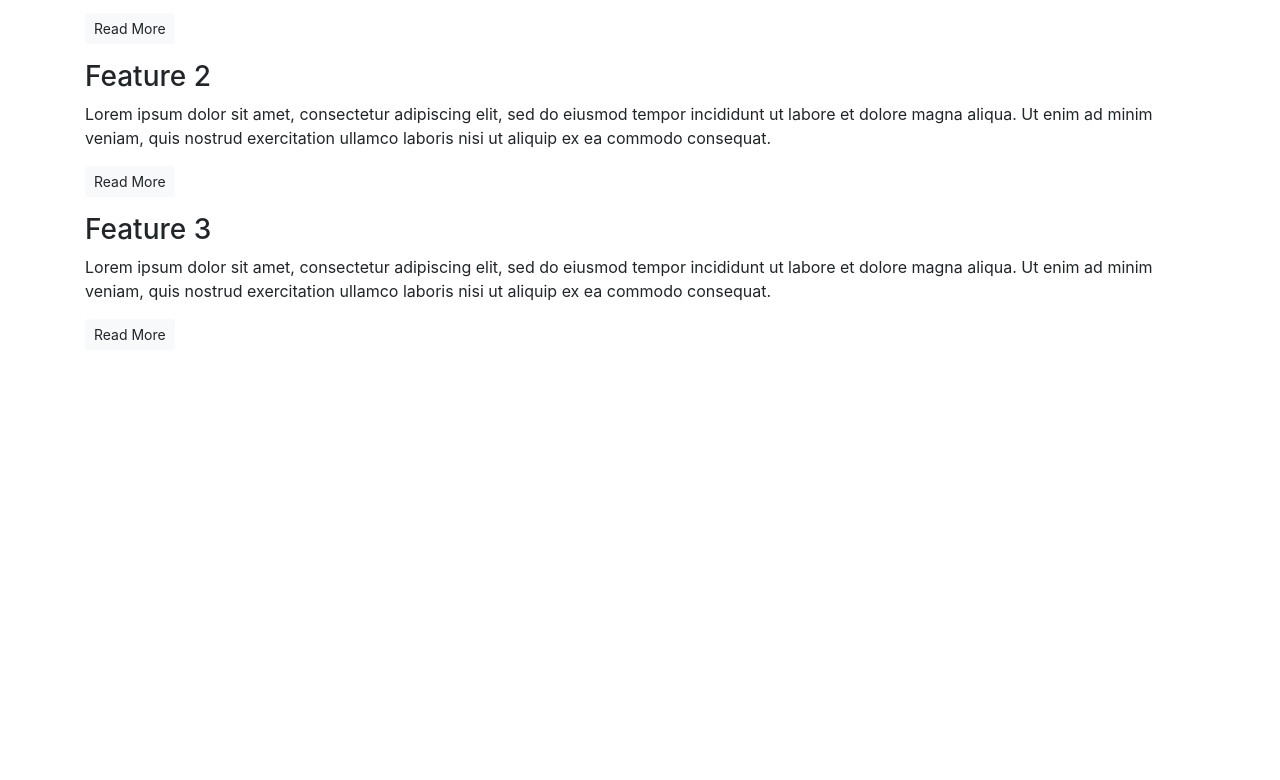
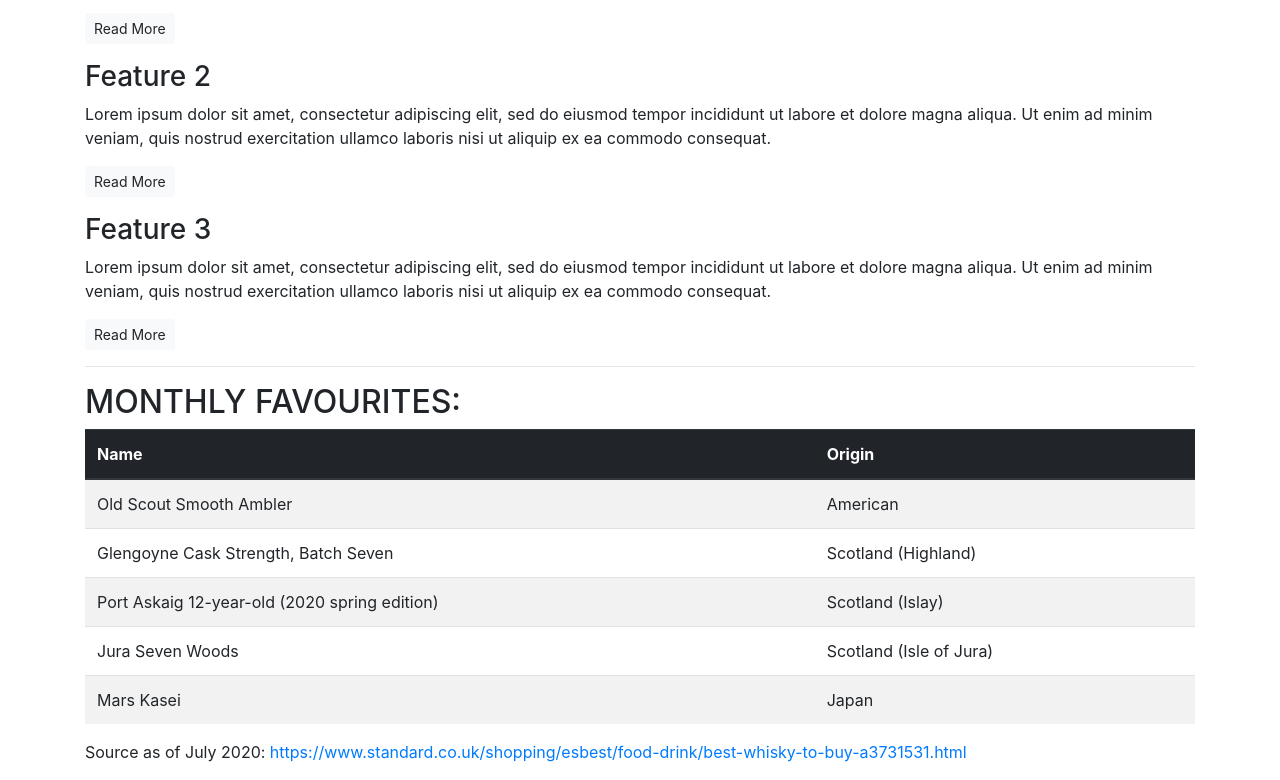
Before and after one commit to swiftcoder2020/bootstrap_whiskey, a plain HTML site: page index.html in a window 1280 px wide. Shown: the part 593-1373 px from the top of the page. Before the commit the page ends 959 px from the top, so only its background shows below. Drawn offline with nearby package versions, Linux system fonts and the light colour scheme.

Commit message:
Updated to include the Bootstrap Challenge by adding the  Monthly Favourites section

```diff
--- a/index.html
+++ b/index.html
@@ -69,6 +69,25 @@
         </div>
     </section>
     <!-- /. features -->
+    <hr>
+    <!-- Monthly Favourites -->
+    <section class="monthly_favourites">
+        <h2 class="text-uppercase">Monthly Favourites:</h2>
+        <table class="table table-striped">
+          <thead class="thead-dark">
+            <tr><th scope="col">Name</th><th scope="col">Origin</th></tr>
+          </thead>
+          <tbody>
+            <tr><td>Old Scout Smooth Ambler</td><td>American</td></tr>
+            <tr><td>Glengoyne Cask Strength, Batch Seven</td><td>Scotland (Highland)</td></tr>
+            <tr><td>Port Askaig 12-year-old (2020 spring edition)</td><td>Scotland (Islay)</td></tr>
+            <tr><td>Jura Seven Woods</td><td>Scotland (Isle of Jura)</td></tr>
+            <tr><td>Mars Kasei</td><td>Japan</td></tr>
+          </tbody>
+        </table>
+    <p>Source as of July 2020: <a href="https://www.standard.co.uk/shopping/esbest/food-drink/best-whisky-to-buy-a3731531.html">https://www.standard.co.uk/shopping/esbest/food-drink/best-whisky-to-buy-a3731531.html</a></p>
+    </section>
+    <!-- /.monthly favourites -->
     </article>
 </body>
 </html>
```
